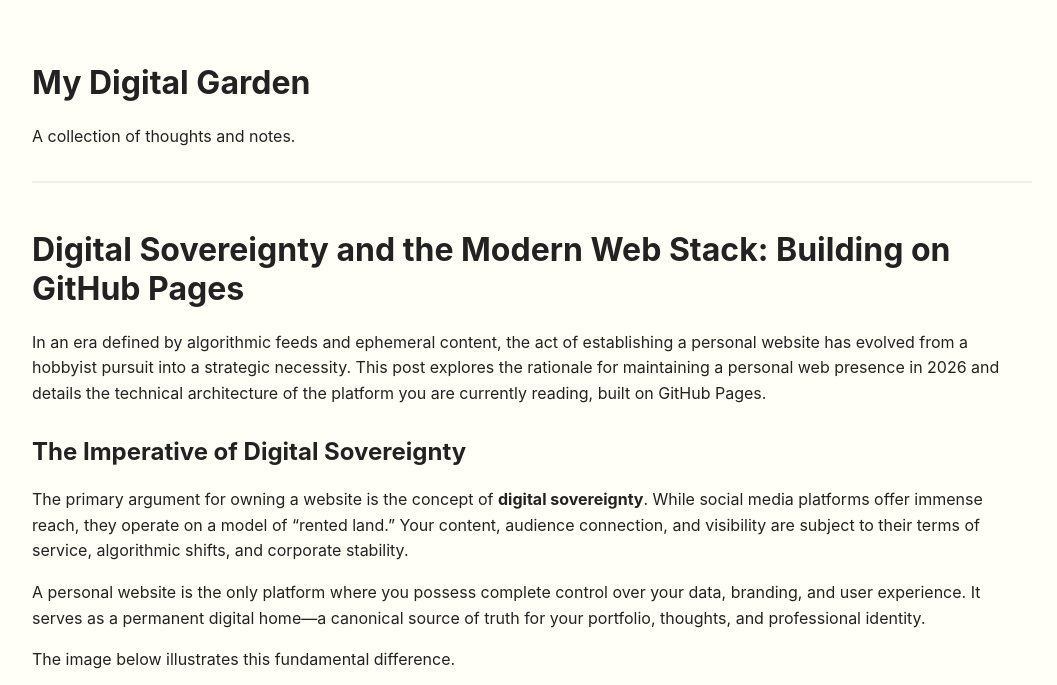
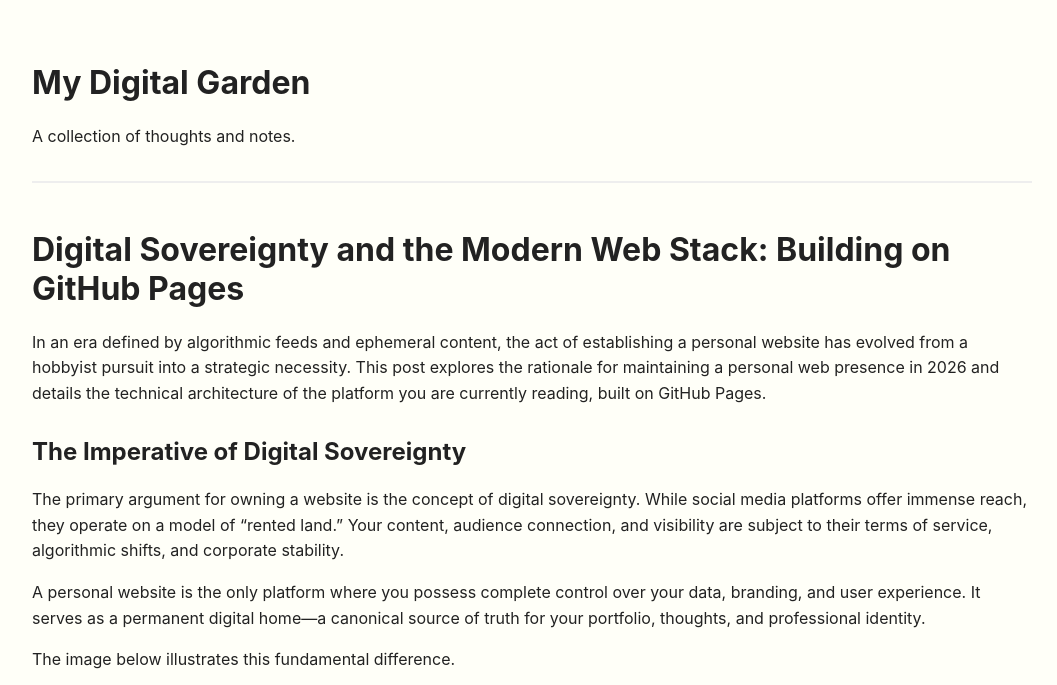
Before and after one commit to monobasicity/web-presence, a Jekyll site: the page built from _posts/2026-01-19-digital-sovereignty-and-github-pages.md, in a window 1280 px wide and 1400 px high, cut to the strip 0-685 px from the top of the window. Shown: the whole strip, without its empty margins (108-1165 px from the left). Built offline with Jekyll 4.4.1, drawn with Linux system fonts in a browser that asks for light colours; some of the changed text lies outside the part shown.

```diff
--- a/_posts/2026-01-19-digital-sovereignty-and-github-pages.md
+++ b/_posts/2026-01-19-digital-sovereignty-and-github-pages.md
@@ -7,7 +7,7 @@ In an era defined by algorithmic feeds and ephemeral content, the act of establi
 
 ## The Imperative of Digital Sovereignty
 
-The primary argument for owning a website is the concept of **digital sovereignty**. While social media platforms offer immense reach, they operate on a model of "rented land." Your content, audience connection, and visibility are subject to their terms of service, algorithmic shifts, and corporate stability.
+The primary argument for owning a website is the concept of digital sovereignty. While social media platforms offer immense reach, they operate on a model of "rented land." Your content, audience connection, and visibility are subject to their terms of service, algorithmic shifts, and corporate stability.
 
 A personal website is the only platform where you possess complete control over your data, branding, and user experience. It serves as a permanent digital home—a canonical source of truth for your portfolio, thoughts, and professional identity.
 
@@ -18,9 +18,9 @@ The image below illustrates this fundamental difference.
 
 ## The Technical Architecture: GitHub Pages and Jekyll
 
-For developers and technical professionals, the most robust and efficient way to build a personal site is through a static site generator (SSG) hosted on a Git-based workflow. This site is hosted on **GitHub Pages**, a service that builds and serves static websites directly from a GitHub repository.
+For developers and technical professionals, the most robust and efficient way to build a personal site is through a static site generator (SSG) hosted on a Git-based workflow. This site is hosted on GitHub Pages, a service that builds and serves static websites directly from a GitHub repository.
 
-The core engine powering this process is **Jekyll**, a Ruby-based SSG that is tightly integrated with GitHub Pages. The workflow is elegant in its simplicity: you write content in Markdown, push it to your repository, and GitHub automatically compiles it into a complete website.
+The core engine powering this process is Jekyll, a Ruby-based SSG that is tightly integrated with GitHub Pages. The workflow is elegant in its simplicity: you write content in Markdown, push it to your repository, and GitHub automatically compiles it into a complete website.
 
 This "docs-as-code" approach offers several advantages:
 
```
